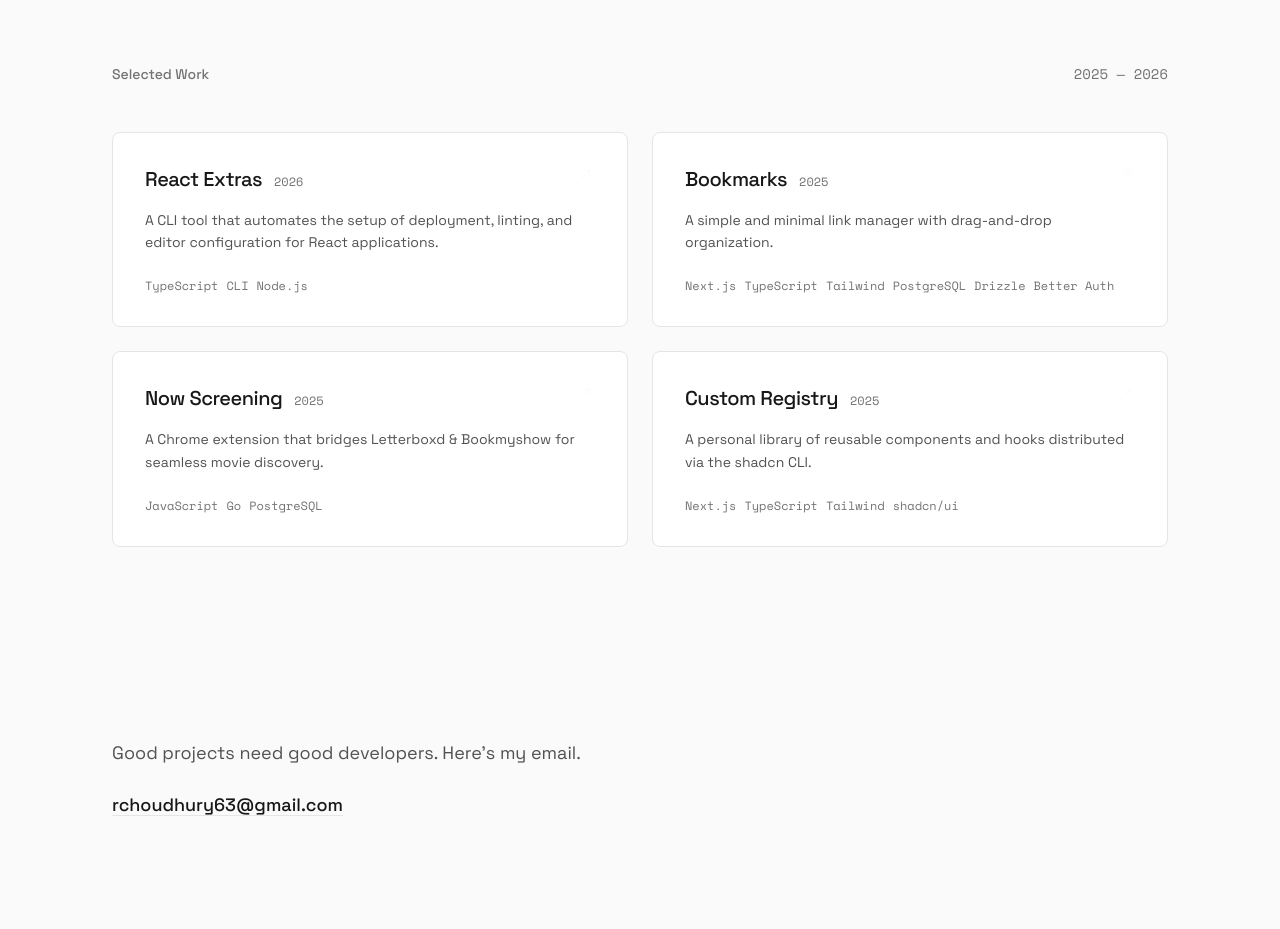
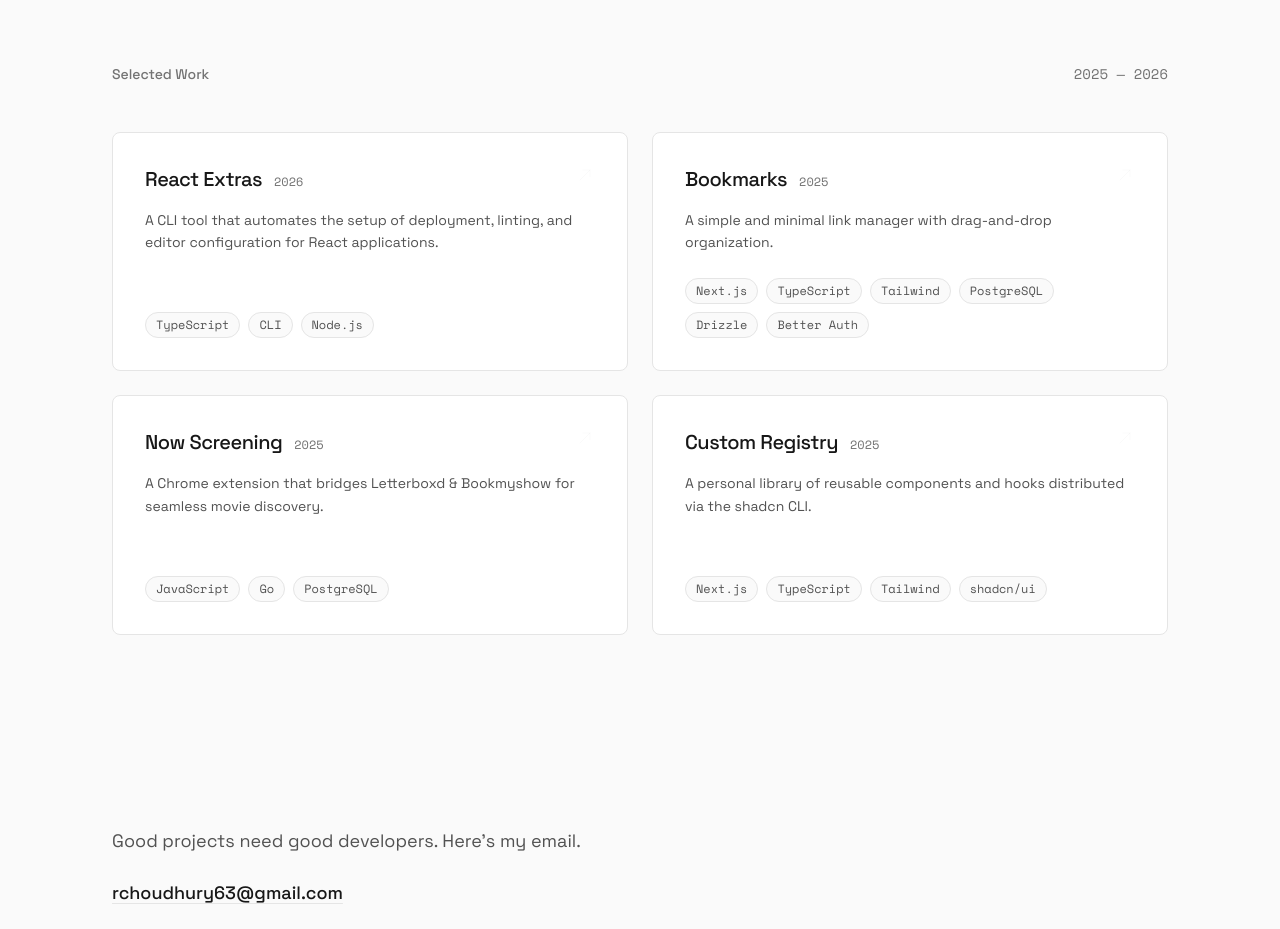
Before and after one commit to rahul-choudhury/portfolio, a Next.js app: page / in a window 1280 px wide. Shown: the part 880-1809 px from the top of the page. Built offline with nearby package versions, Linux system fonts and the light colour scheme.

Commit message:
style: convert tech stack to pills and equalize card heights

```diff
--- a/app/page.tsx
+++ b/app/page.tsx
@@ -150,9 +150,12 @@ export default function Home() {
             </div>
           </Reveal>
 
-          <Stagger className="grid gap-6 md:grid-cols-2" stagger={0.1}>
+          <Stagger
+            className="grid auto-rows-fr gap-6 md:grid-cols-2"
+            stagger={0.1}
+          >
             {PROJECTS.map((project) => (
-              <StaggerItem key={project.title}>
+              <StaggerItem key={project.title} className="h-full">
                 <ProjectCard {...project} />
               </StaggerItem>
             ))}
--- a/components/project-card.tsx
+++ b/components/project-card.tsx
@@ -21,7 +21,7 @@ export function ProjectCard({
       href={link}
       target="_blank"
       rel="noopener noreferrer"
-      className="group block rounded-lg border border-border bg-white p-6 transition-all duration-300 hover:border-border-hover hover:shadow-sm md:p-8"
+      className="group flex h-full flex-col rounded-lg border border-border bg-white p-6 transition-all duration-300 hover:border-border-hover hover:shadow-sm md:p-8"
     >
       <div className="mb-4 flex items-start justify-between">
         <div className="flex items-baseline gap-3">
@@ -37,13 +37,16 @@ export function ProjectCard({
         />
       </div>
 
-      <p className="mb-6 text-sm leading-relaxed text-text-secondary">
+      <p className="mb-6 flex-1 text-sm leading-relaxed text-text-secondary">
         {description}
       </p>
 
       <div className="flex flex-wrap gap-2">
         {tech.map((t) => (
-          <span key={t} className="font-mono text-xs text-text-muted">
+          <span
+            key={t}
+            className="inline-flex items-center rounded-full border border-border bg-bg px-2.5 py-1 font-mono text-xs text-text-secondary transition-colors group-hover:border-border-hover"
+          >
             {t}
           </span>
         ))}
```
